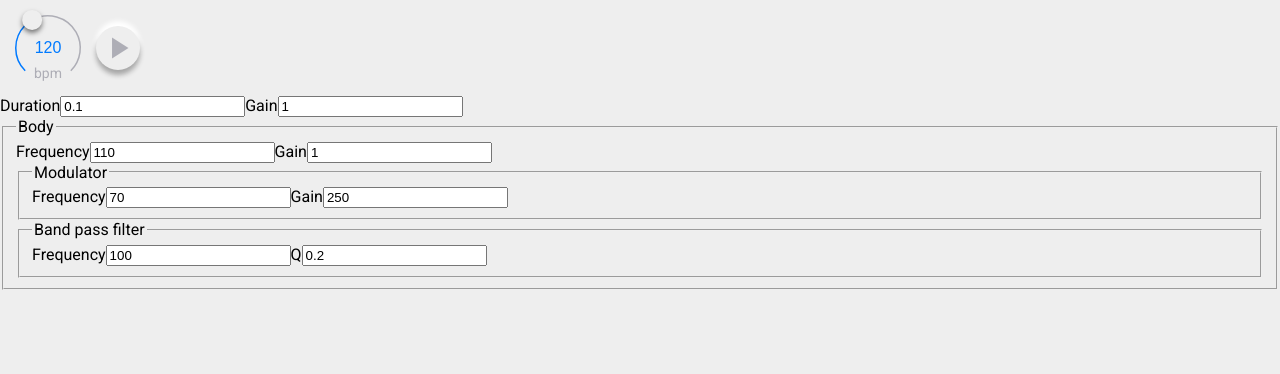
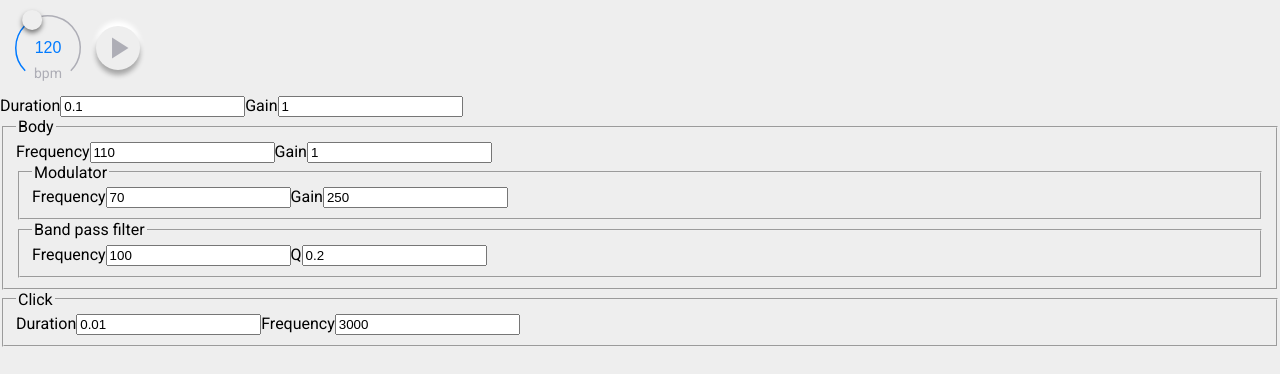
Before and after one commit to Volcomix/jsdaw, a React app: page / in a window 1280 px wide. Shown: the top 374 px of the page. Built offline with nearby package versions, Linux system fonts and the light colour scheme.

Commit message:
Add click component

```diff
--- a/src/synth/BassDrum/BassDrum.component.jsx
+++ b/src/synth/BassDrum/BassDrum.component.jsx
@@ -1,6 +1,7 @@
 import React from 'react'
 
 import Body from './Body.component'
+import Click from './Click.component'
 
 class BassDrum extends React.Component {
 
@@ -23,7 +24,7 @@ class BassDrum extends React.Component {
   }
 
   render() {
-    const { duration, gain, body } = this.state
+    const { duration, gain, body, click } = this.state
     return (
       <div>
         <label>Duration</label>
@@ -43,6 +44,7 @@ class BassDrum extends React.Component {
           onChange={this.handleGainChange}
         />
         <Body value={body} onChange={this.handleBodyChange} />
+        <Click value={click} onChange={this.handleClickChange} />
       </div>
     )
   }
@@ -61,6 +63,11 @@ class BassDrum extends React.Component {
     this.synth.body = body
     this.setState({ body })
   }
+
+  handleClickChange = click => {
+    this.synth.click = click
+    this.setState({ click })
+  }
 }
 
 export default BassDrum
--- /dev/null
+++ b/src/synth/BassDrum/Click.component.jsx
@@ -0,0 +1,31 @@
+import React from 'react'
+
+const Click = ({ value, onChange }) => (
+  <fieldset>
+    <legend>Click</legend>
+    <label>Duration</label>
+    <input
+      type='number'
+      min={0}
+      step={0.01}
+      value={value.duration}
+      onChange={event => onChange({
+        ...value,
+        duration: event.target.valueAsNumber,
+      })}
+    />
+    <label>Frequency</label>
+    <input
+      type='number'
+      min={0}
+      step={1}
+      value={value.frequency}
+      onChange={event => onChange({
+        ...value,
+        frequency: event.target.valueAsNumber,
+      })}
+    />
+  </fieldset>
+)
+
+export default Click
```
